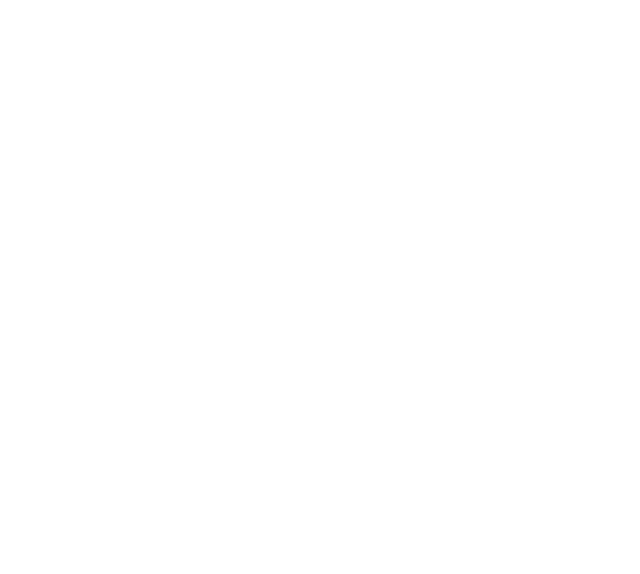
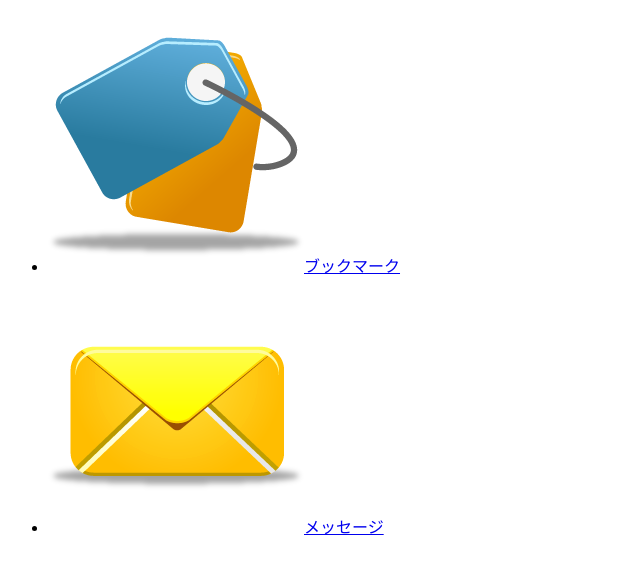
Before and after one commit to yoshikawa-akr/js-lessons, a plain HTML site: page issue_05/index.html in a window 1280 px wide. Shown: the whole page, without its empty margins (0-640 px from the left). Drawn offline with Linux system fonts and the light colour scheme.

Commit message:
feat: Add a process using promise.

```diff
--- a/issue_05/index.html
+++ b/issue_05/index.html
@@ -9,7 +9,7 @@
 </head>
 
 <body>
-    <ul></ul>
+    <ul id="js-ul"></ul>
 
     <script src="script.js"></script>
 </body>
--- a/issue_05/script.js
+++ b/issue_05/script.js
@@ -9,3 +9,22 @@ const contents = [{
     alt: "画像2",
     text: "メッセージ"
 }];
+
+const ul = document.getElementById('js-ul');
+const promise = new Promise((resolve) => {
+    resolve(contents);
+}).then((value) => {
+    const fragment = document.createDocumentFragment();
+    for (let i = 0; i < value.length; i++) {
+        const li = document.createElement('li');
+        const a = document.createElement('a');
+        const img = document.createElement('img');
+
+        a.textContent = value[i].text;
+        a.href = `/${value[i].to}`;
+        img.src = value[i].img;
+        img.alt = value[i].alt;
+        fragment.appendChild(li).appendChild(a).insertAdjacentElement('afterbegin', img);
+    }
+    ul.appendChild(fragment);
+});
```
